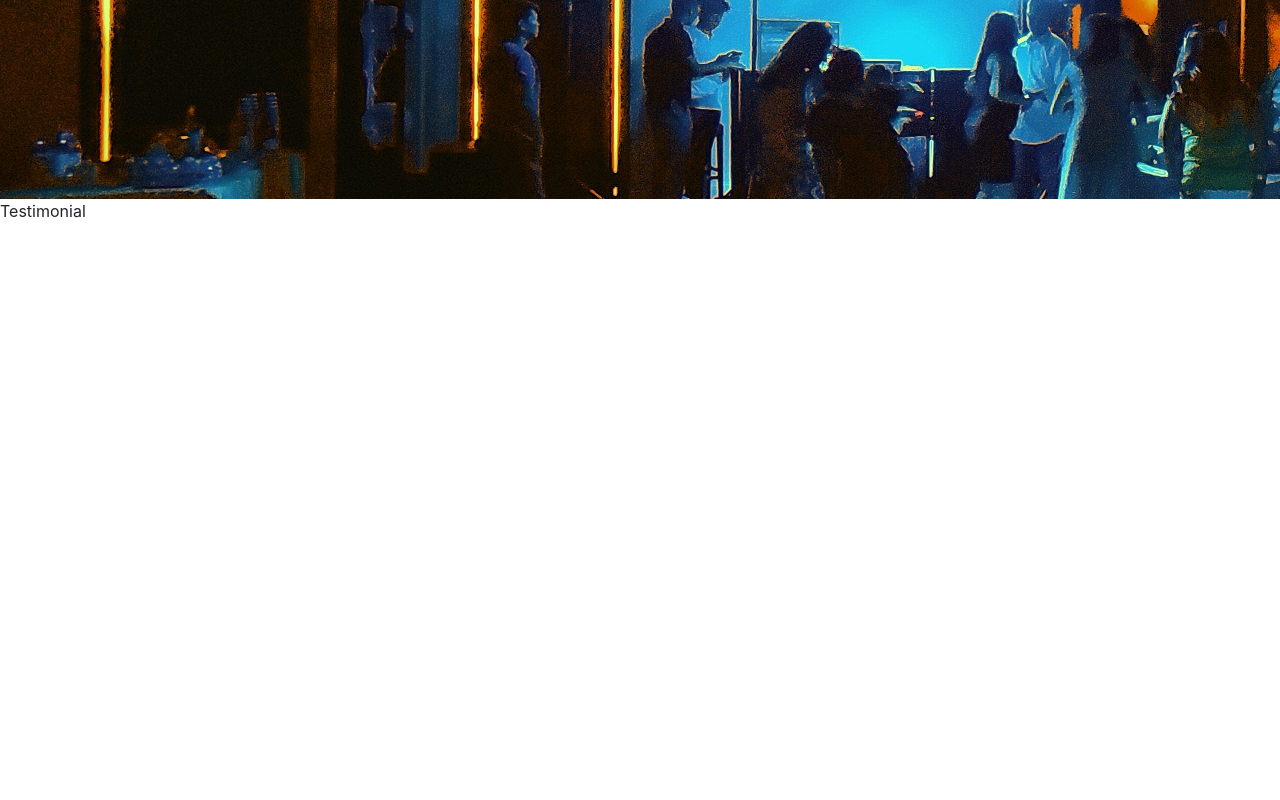
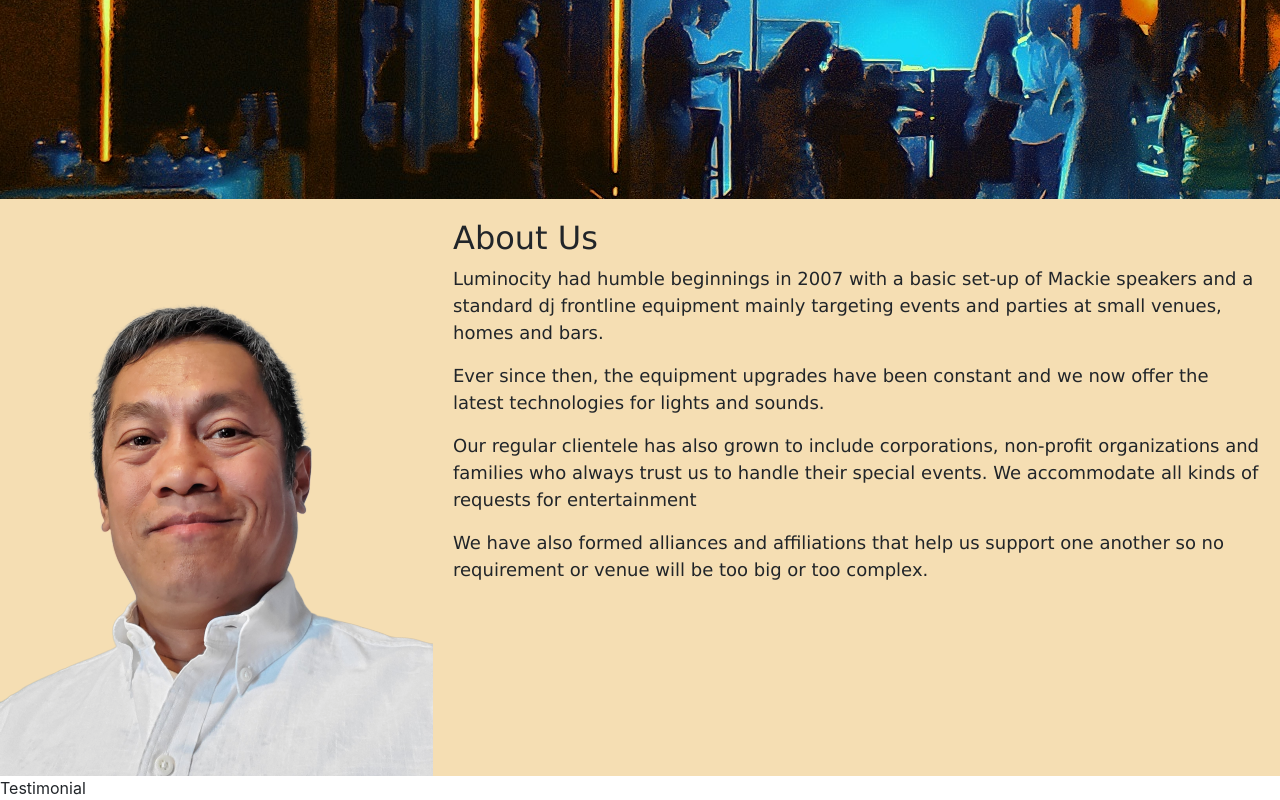
Before and after one commit to MonMaramba/willis_website2, a React (Create React App) app: page / in a window 1280 px wide. Shown: the part 601-1401 px from the top of the page. Before the commit the page ends 824 px from the top, so only its background shows below. Built offline with nearby package versions, Linux system fonts and the light colour scheme.

Commit message:
about component started

```diff
--- a/src/App.css
+++ b/src/App.css
@@ -73,3 +73,20 @@
 .carousel_image {
   background-size: cover !important;
 }
+
+/* About Us */
+
+.about_container {
+  display: flex;
+  background-color: wheat;
+}
+
+.about_left {
+  text-align: center;
+}
+
+.about_right {
+  font-family: Verdana, Geneva, Tahoma, sans-serif;
+  font-size: 18px;
+  padding: 20px;
+}
--- a/src/App.js
+++ b/src/App.js
@@ -3,6 +3,7 @@
 import "bootstrap/dist/css/bootstrap.min.css";
 import MainFeature from "./components/mainfeature";
 import Testimonials from "./components/testimonials";
+import AboutUs from "./components/about/aboutUs";
 
 import Navbar from "./components/navbar.component";
 
@@ -12,6 +13,7 @@
       <div style={{}}>
         <Navbar />
         <MainFeature />
+        <AboutUs />
         <Testimonials />
       </div>
     </Router>
--- /dev/null
+++ b/src/components/about/aboutUs.js
@@ -0,0 +1,35 @@
+import React from "react";
+
+export default function aboutUs() {
+  return (
+    <div className="about_container">
+      <div className="about_left">
+        <img
+          src={require("../../Resources/Images/20190812_183156-removebg.png")}
+        />
+      </div>
+      <div className="about_right">
+        <h2>About Us</h2>
+        <p>
+          Luminocity had humble beginnings in 2007 with a basic set-up of Mackie
+          speakers and a standard dj frontline equipment mainly targeting events
+          and parties at small venues, homes and bars.
+        </p>
+        <p>
+          Ever since then, the equipment upgrades have been constant and we now
+          offer the latest technologies for lights and sounds.
+        </p>
+        <p>
+          Our regular clientele has also grown to include corporations,
+          non-profit organizations and families who always trust us to handle
+          their special events. We accommodate all kinds of requests for
+          entertainment
+        </p>
+        <p>
+          We have also formed alliances and affiliations that help us support
+          one another so no requirement or venue will be too big or too complex.
+        </p>
+      </div>
+    </div>
+  );
+}
--- a/src/components/sideDrawer.component.js
+++ b/src/components/sideDrawer.component.js
@@ -14,12 +14,17 @@
         <ListItem button onClick={() => console.log("Main")}>
           Main
         </ListItem>
+        <ListItem button onClick={() => console.log("About")}>
+          About Us
+        </ListItem>
+        <ListItem button onClick={() => console.log("Techonology Stack")}>
+          Our Technology Stack
+        </ListItem>
+
         <ListItem button onClick={() => console.log("Testimonial")}>
           Testimonial
         </ListItem>
-        <ListItem button onClick={() => console.log("Techonology Stack")}>
-          Technology Stack
-        </ListItem>
+
         <ListItem button onClick={() => console.log("Get in touch")}>
           Get in touch
         </ListItem>
```
Also changed, not shown: src/Resources/Images/20190812_183156-removebg.png (added), src/Resources/Images/20190824_221632.jpg (added).
